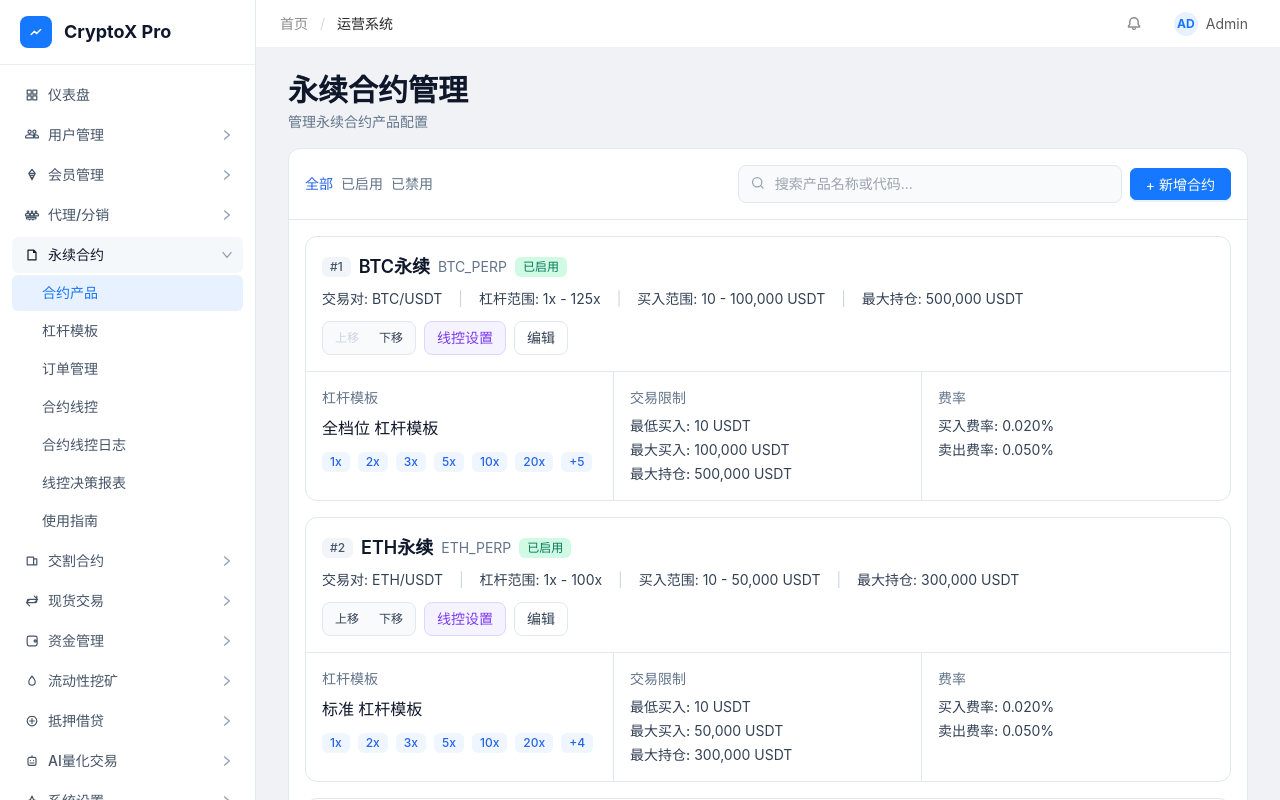
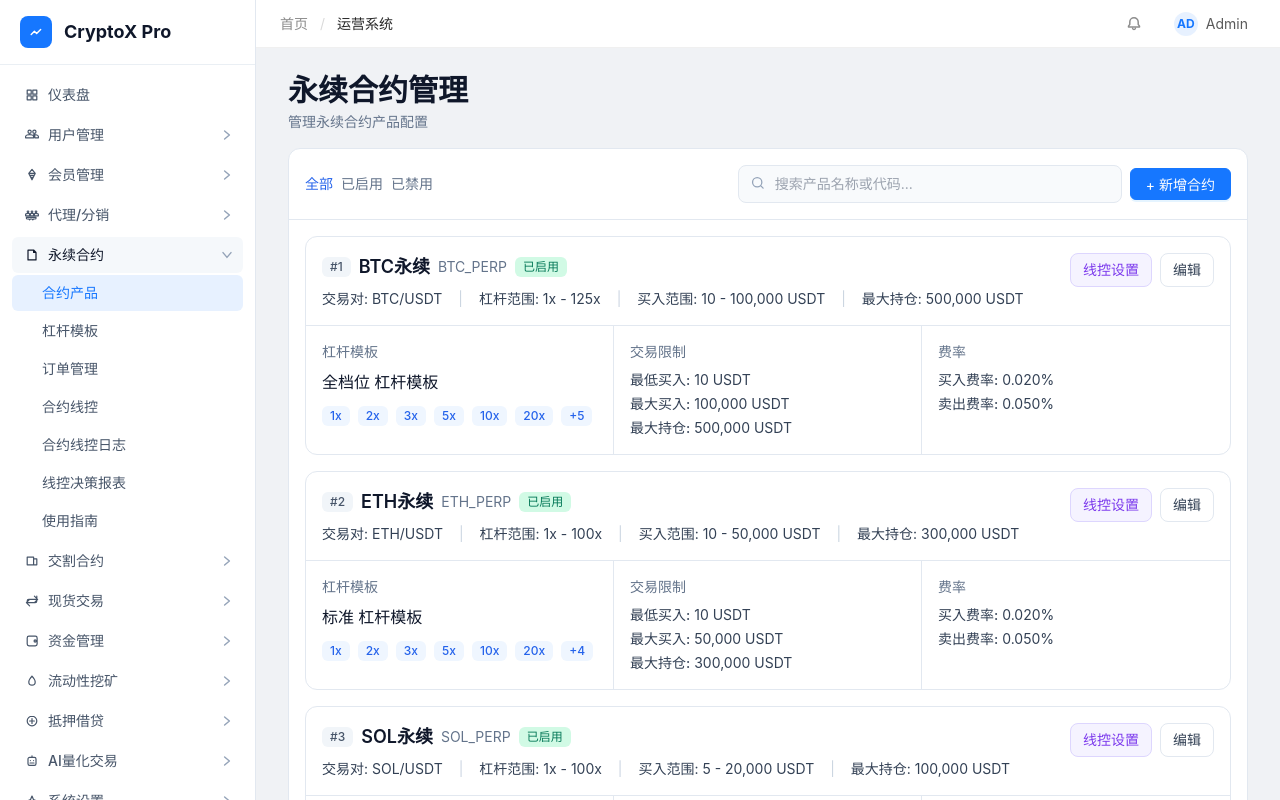
Before and after one commit to gloopai/fex-admin, a Vue app: page /perpetual/overview in a window 1280 px wide. Built offline with nearby package versions, Linux system fonts and the light colour scheme.

Commit message:
feat: udpate

```diff
--- a/src/pages/perpetual/PerpetualManagementPage.vue
+++ b/src/pages/perpetual/PerpetualManagementPage.vue
@@ -388,7 +388,7 @@ onMounted(() => {
               </p>
             </div>
             <div class="flex items-center gap-2">
-              <div class="inline-flex items-center gap-1 rounded-lg border border-slate-200 bg-slate-50 p-1">
+              <!-- <div class="inline-flex items-center gap-1 rounded-lg border border-slate-200 bg-slate-50 p-1">
                 <button
                   type="button"
                   class="rounded px-2 py-1 text-xs"
@@ -407,7 +407,7 @@ onMounted(() => {
                 >
                   下移
                 </button>
-              </div>
+              </div> -->
               <button
                 type="button"
                 class="rounded-lg border border-violet-200 bg-violet-50 px-3 py-1.5 text-sm text-violet-600"
```
